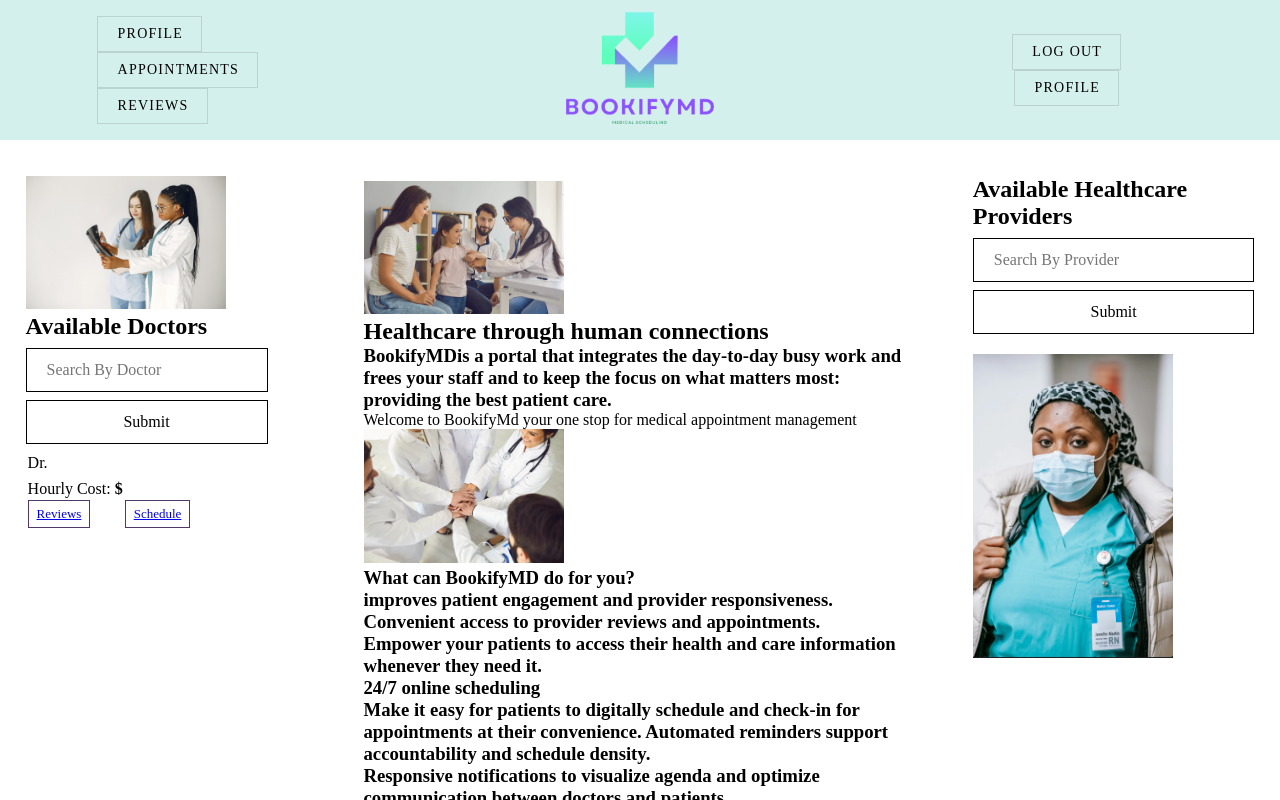
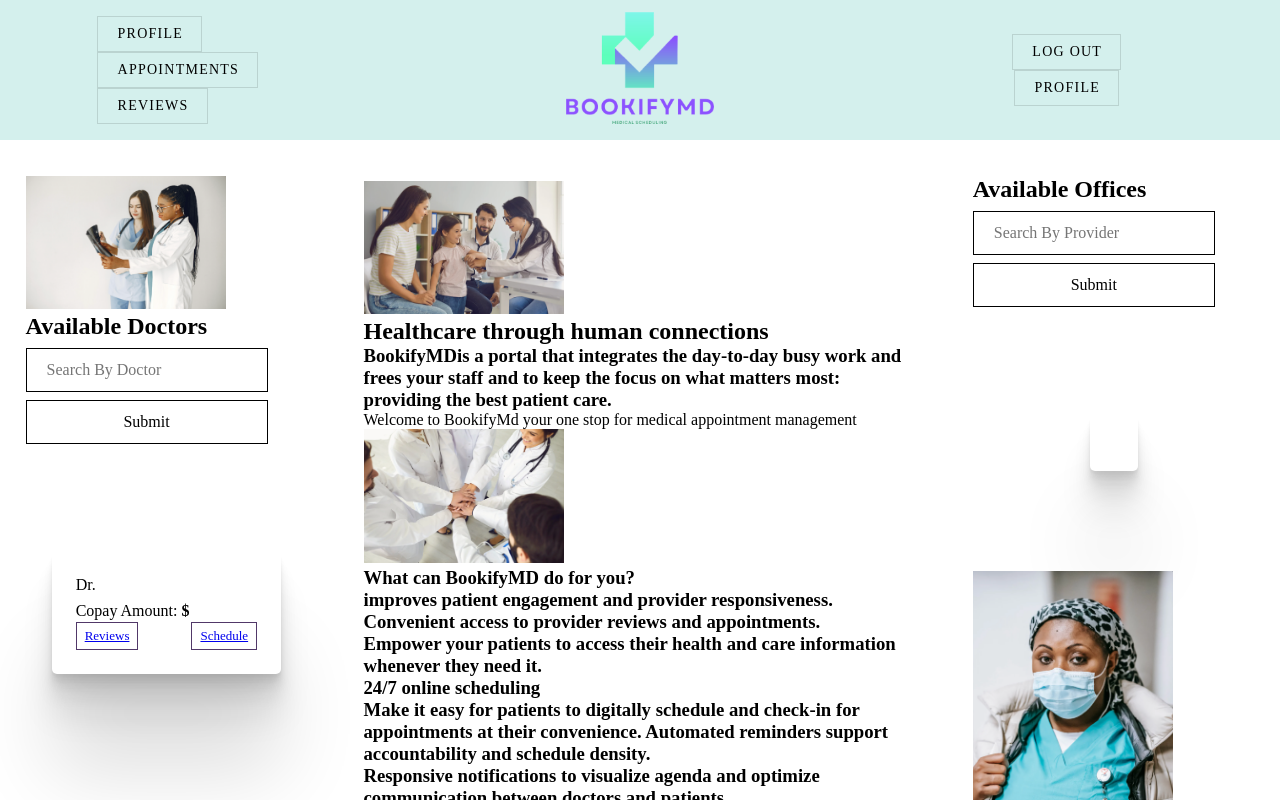
Before and after one commit to Redziniakjustin/BookifyMD, a Vue app in the folder vue/: page / in a window 1280 px wide. Shown: the top 800 px of the page. Built offline with nearby package versions, Linux system fonts and the light colour scheme; no server answers.

Commit message:
styles 5

```diff
--- a/vue/src/components/CenterDisplay.vue
+++ b/vue/src/components/CenterDisplay.vue
@@ -1,7 +1,7 @@
 <template>
   <div class="display-container dc-plus">
     <div class="left-column column">
-      <div>
+      <div >
         <img
           src="../assets/landing-1.png"
           alt="Doctor's Reviewing Patient Chart"
@@ -16,7 +16,7 @@
         <!--When schedule appointment link is clicked next to doctor's name in home view. The doctors ID is passed to the schedule appointment view -->
         <input class="btn-search" type="submit" />
       </div>
-      <table>
+      <table class="elevated-box">
         <tbody v-for="doctor in doctors" :key="doctor.doctorId">
           <tr>
             <td>Dr. {{ doctor.firstName }} {{ doctor.lastName }}</td>
@@ -32,7 +32,7 @@
           </tr>
           <tr>
             <td>
-              Hourly Cost: <strong>${{ doctor.costHourly }}</strong>
+              Copay Amount: <strong>${{ doctor.costHourly }}</strong>
             </td>
           </tr>
           <!-- <tr>
@@ -97,7 +97,7 @@
 
     <div class="right-column column">
       <div>
-        <h1 class="">Available Healthcare Providers</h1>
+        <h1 class="">Available Offices</h1>
 
         <input
           class="btn-search"
@@ -107,7 +107,7 @@
 
         <input class="btn-search" type="submit" />
       </div>
-      <table>
+      <table class="elevated-box">
         <tbody v-for="office in offices" :key="office.id">
           <tr>
             <td>{{ office.officeName }}</td>
```
